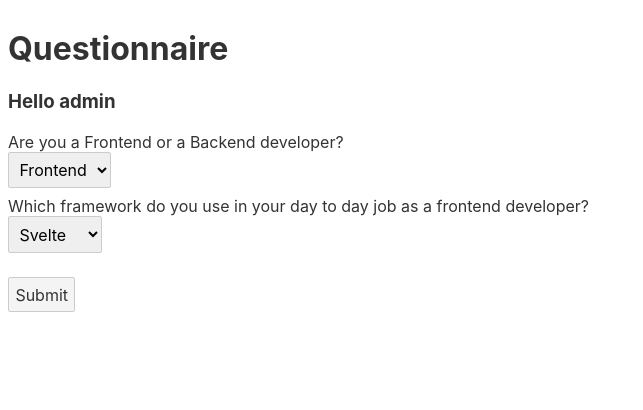
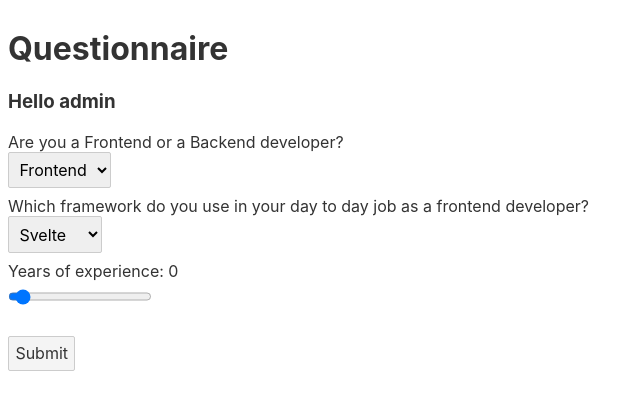
Before and after one commit to pszocik/svelte-form, a Svelte app: page / in a window 1280 px wide. Shown: the top 410 px of the page, without its empty margins (0-643 px from the left). Built offline with nearby package versions, Linux system fonts and the light colour scheme.

Commit message:
years of xp

```diff
--- a/src/Components/Questionnaire.svelte
+++ b/src/Components/Questionnaire.svelte
@@ -2,7 +2,7 @@
   import { username } from '../store'
   import Select from './Select.svelte'
   import {
-    backendFrameworks,
+    backendLanguage,
     frontFrameworks,
     frontOrBackSelect
   } from '../questionnaire_data'
@@ -16,6 +16,7 @@
   let firstSelectValue: Answer
   let secondSelectFrontendValue: Answer
   let secondSelectBackendValue: Answer
+  let firstRangeInput = 0
   // $: secondSelectValue =
   //   firstSelectValue.text === 'Frontend'
   //     ? frontFrameworks.answers[0]
@@ -29,7 +30,7 @@
     const secondAnswer =
       firstAnswer.answer === 'Frontend'
         ? { question: frontFrameworks.text, answer: secondSelectFrontendValue.text }
-        : { question: backendFrameworks.text, answer: secondSelectBackendValue.text }
+        : { question: backendLanguage.text, answer: secondSelectBackendValue.text }
     console.log(firstAnswer)
     console.log(secondAnswer)
   }
@@ -43,8 +44,10 @@
     {#if firstSelectValue.text === 'Frontend'}
       <Select question={frontFrameworks} bind:selected={secondSelectFrontendValue} />
     {:else}
-      <Select question={backendFrameworks} bind:selected={secondSelectBackendValue} />
+      <Select question={backendLanguage} bind:selected={secondSelectBackendValue} />
     {/if}
   {/if}
+  <label for="experience">Years of experience: {firstRangeInput}</label>
+  <input id="experience" type="range" bind:value={firstRangeInput} min="0" max="20" />
   <p><button type="submit">Submit</button></p>
 </form>
--- a/src/questionnaire_data.ts
+++ b/src/questionnaire_data.ts
@@ -19,7 +19,7 @@ export const frontFrameworks: Question = {
   ]
 }
 
-export const backendFrameworks: Question = {
+export const backendLanguage: Question = {
   text: 'Which language do you use in your day to day job as a backend developer?',
   answers: [
     { id: 1, text: 'JavaScript' },
```
